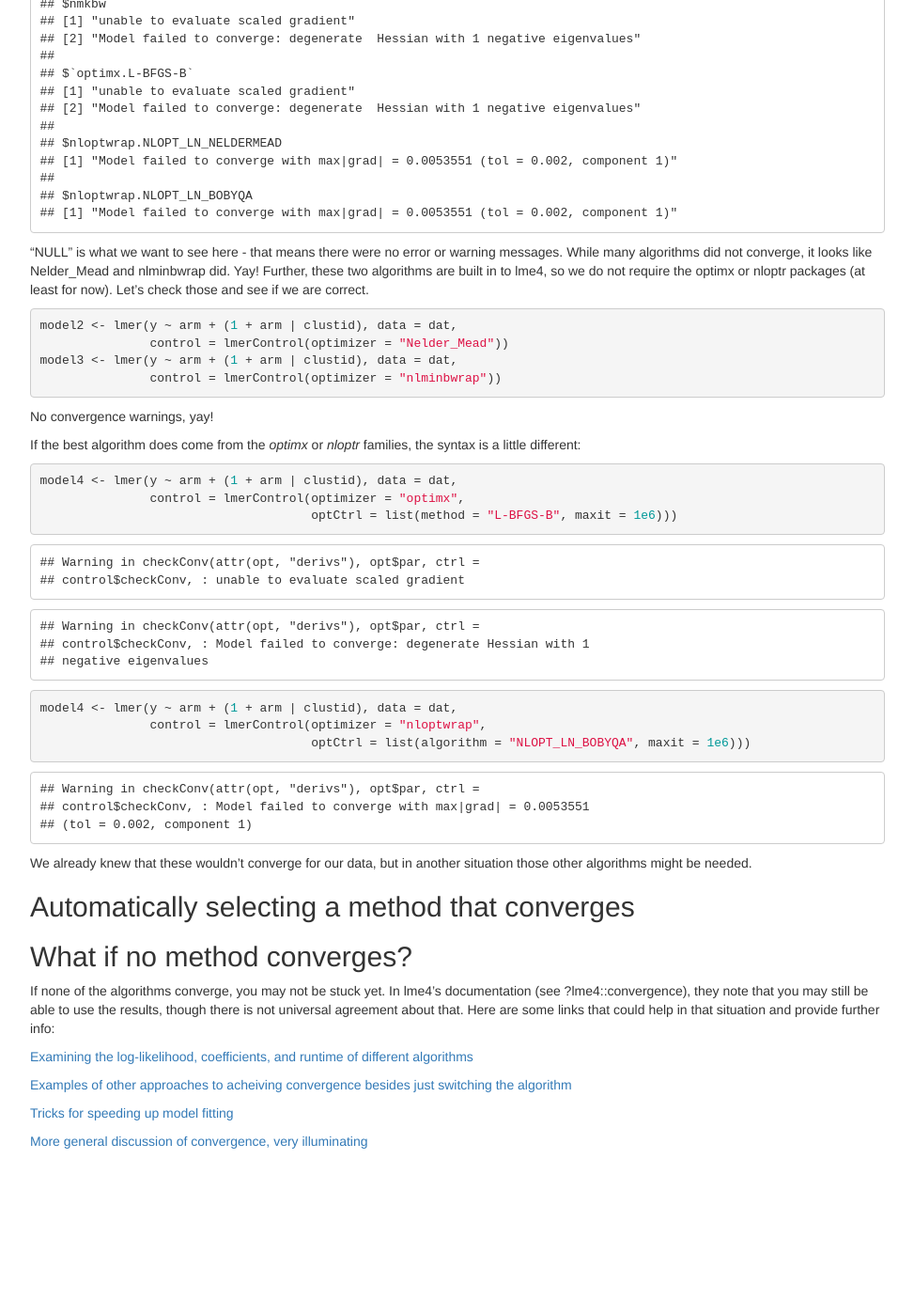
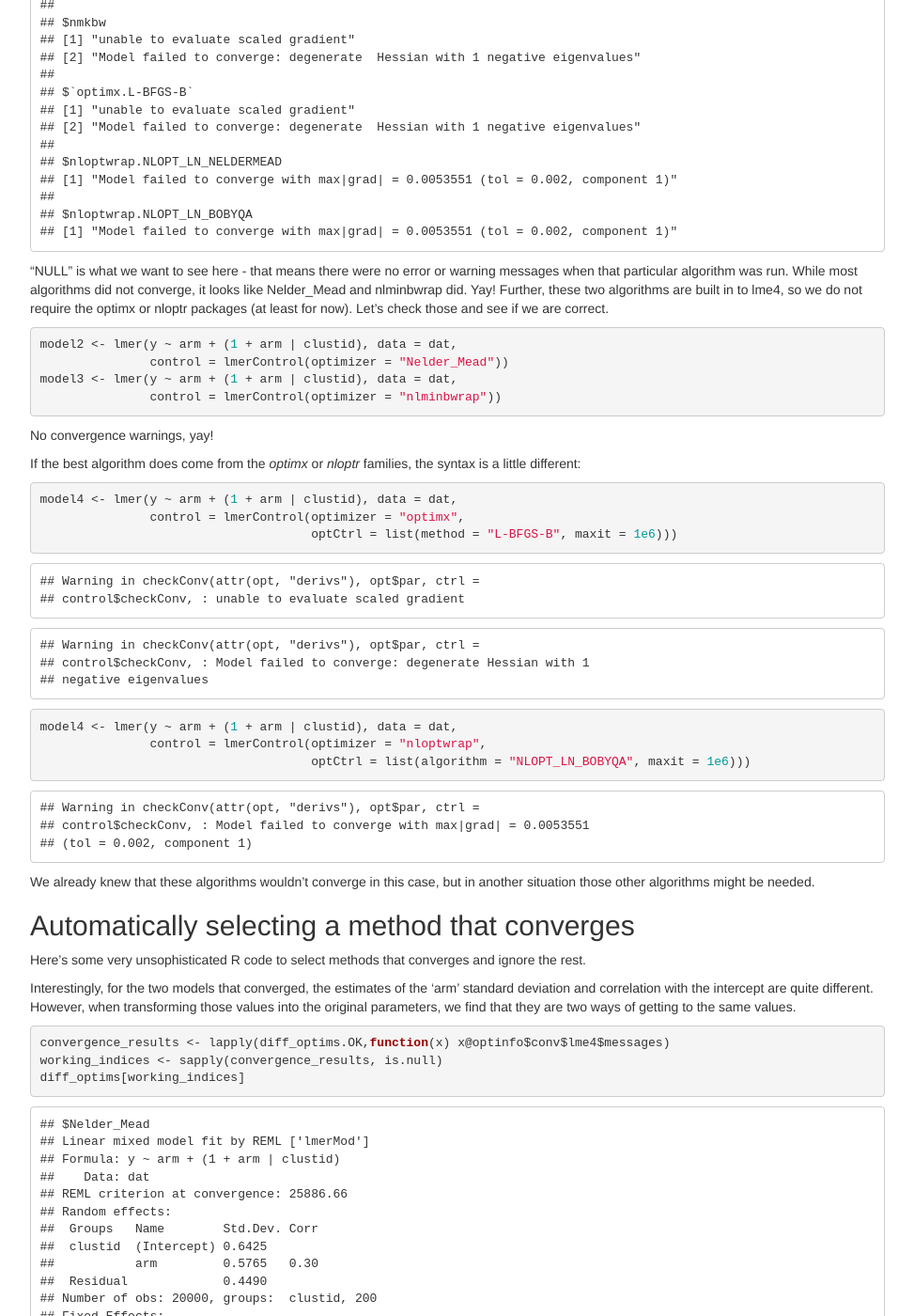
Before and after one commit to joshua-nugent/joshua-nugent.github.io, a Jekyll site: the page allFit/index.html, which Jekyll copies as it is, in a window 1280 px wide and 1400 px high, scrolled down 1615 px. Shown: the whole window at 94% size, without its empty margins (153-1126 px from the left). Built offline with Jekyll 4.4.1, drawn with Linux system fonts in a browser that asks for light colours; formulas are drawn with MathJax 3; before the commit the page ends 2849 px from its top, so only the background shows below that; some of the changed text lies outside the part shown.

Commit message:
Final draft #1

```diff
--- a/allFit/index.html
+++ b/allFit/index.html
@@ -9,7 +9,7 @@
 <meta name="generator" content="pandoc" />
 
 
-<meta name="author" content="Josh Nugent" />
+<meta name="author" content="Josh Nugent - jnugent@umass.edu" />
 
 
 <title>Using allFit() with (g)lmer</title>
@@ -375,7 +375,7 @@ $(document).ready(function () {
 
 
 <h1 class="title toc-ignore">Using allFit() with (g)lmer</h1>
-<h4 class="author">Josh Nugent</h4>
+<h4 class="author">Josh Nugent - <a href="mailto:jnugent@umass.edu" class="email">jnugent@umass.edu</a></h4>
 
 </div>
 
@@ -411,9 +411,9 @@ library(optimx)</code></pre>
 set.seed(2)
 dat &lt;- sim(nsub = 100, nclust = 100, sigma_residual2 = .2,  sig_b2 = c(.3, 1), betas = c(0,1))</code></pre>
 </div>
-<div id="no-convergence-with-default-settings" class="section level2">
-<h2>No convergence with default settings</h2>
-<p>With our data in hand, let’s fit a model that allows for different cluster-level variances in the two arms. We get a convergence error.</p>
+<div id="convergence-fails-with-default-settings" class="section level2">
+<h2>Convergence fails with default settings</h2>
+<p>With our data in hand, let’s fit a model that allows for different cluster-level variances in the two arms. We get a convergence error. Not surprising given the purpose of this vignette.</p>
 <pre class="r"><code>model &lt;- lmer(y ~ arm + (1 + arm | clustid), data = dat)</code></pre>
 <pre><code>## Warning in checkConv(attr(opt, &quot;derivs&quot;), opt$par, ctrl =
 ## control$checkConv, : Model failed to converge with max|grad| = 0.0053551
@@ -451,7 +451,7 @@ lapply(diff_optims.OK,function(x) x@optinfo$conv$lme4$messages)</code></pre>
 ##
 ## $nloptwrap.NLOPT_LN_BOBYQA
 ## [1] &quot;Model failed to converge with max|grad| = 0.0053551 (tol = 0.002, component 1)&quot;</code></pre>
-<p>“NULL” is what we want to see here - that means there were no error or warning messages. While many algorithms did not converge, it looks like Nelder_Mead and nlminbwrap did. Yay! Further, these two algorithms are built in to lme4, so we do not require the optimx or nloptr packages (at least for now). Let’s check those and see if we are correct.</p>
+<p>“NULL” is what we want to see here - that means there were no error or warning messages when that particular algorithm was run. While most algorithms did not converge, it looks like Nelder_Mead and nlminbwrap did. Yay! Further, these two algorithms are built in to lme4, so we do not require the optimx or nloptr packages (at least for now). Let’s check those and see if we are correct.</p>
 <pre class="r"><code>model2 &lt;- lmer(y ~ arm + (1 + arm | clustid), data = dat,
                control = lmerControl(optimizer = &quot;Nelder_Mead&quot;))
 model3 &lt;- lmer(y ~ arm + (1 + arm | clustid), data = dat,
@@ -472,10 +472,66 @@ model3 &lt;- lmer(y ~ arm + (1 + arm | clustid), data = dat,
 <pre><code>## Warning in checkConv(attr(opt, &quot;derivs&quot;), opt$par, ctrl =
 ## control$checkConv, : Model failed to converge with max|grad| = 0.0053551
 ## (tol = 0.002, component 1)</code></pre>
-<p>We already knew that these wouldn’t converge for our data, but in another situation those other algorithms might be needed.</p>
+<p>We already knew that these algorithms wouldn’t converge in this case, but in another situation those other algorithms might be needed.</p>
 </div>
 <div id="automatically-selecting-a-method-that-converges" class="section level2">
 <h2>Automatically selecting a method that converges</h2>
+<p>Here’s some very unsophisticated R code to select methods that converges and ignore the rest.</p>
+<p>Interestingly, for the two models that converged, the estimates of the ‘arm’ standard deviation and correlation with the intercept are quite different. However, when transforming those values into the original parameters, we find that they are two ways of getting to the same values.</p>
+<pre class="r"><code>convergence_results &lt;- lapply(diff_optims.OK,function(x) x@optinfo$conv$lme4$messages)
+working_indices &lt;- sapply(convergence_results, is.null)
+diff_optims[working_indices]</code></pre>
+<pre><code>## $Nelder_Mead
+## Linear mixed model fit by REML ['lmerMod']
+## Formula: y ~ arm + (1 + arm | clustid)
+##    Data: dat
+## REML criterion at convergence: 25886.66
+## Random effects:
+##  Groups   Name        Std.Dev. Corr
+##  clustid  (Intercept) 0.6425
+##           arm         0.5765   0.30
+##  Residual             0.4490
+## Number of obs: 20000, groups:  clustid, 200
+## Fixed Effects:
+## (Intercept)          arm
+##    -0.01099      1.03935
+##
+## $nlminbwrap
+## Linear mixed model fit by REML ['lmerMod']
+## Formula: y ~ arm + (1 + arm | clustid)
+##    Data: dat
+## REML criterion at convergence: 25886.66
+## Random effects:
+##  Groups   Name        Std.Dev. Corr
+##  clustid  (Intercept) 0.6425
+##           arm         0.8273   -0.12
+##  Residual             0.4490
+## Number of obs: 20000, groups:  clustid, 200
+## Fixed Effects:
+## (Intercept)          arm
+##    -0.01099      1.03935</code></pre>
+<pre class="r"><code>n_m_model &lt;- diff_optims[working_indices][[1]]
+nlminb_model &lt;- diff_optims[working_indices][[2]]
+
+# Extract parameters to check
+sig_b2_n_m &lt;- vector(length = 2)
+random_effects_n_m &lt;- as.data.frame(VarCorr(n_m_model)$clustid)
+corrmatrix_n_m &lt;- as.data.frame(VarCorr(n_m_model))$sdcor
+sig_b2_n_m[1] &lt;- random_effects_n_m[1,1]
+sig_b2_n_m[2] &lt;- random_effects_n_m[1,1] + random_effects_n_m[2,2] +
+  2*sqrt(random_effects_n_m[1,1])*sqrt(random_effects_n_m[2,2])*corrmatrix_n_m[3]
+
+sig_b2_nlmin &lt;- vector(length = 2)
+random_effects_nlmin &lt;- as.data.frame(VarCorr(nlminb_model)$clustid)
+corrmatrix_nlmin &lt;- as.data.frame(VarCorr(nlminb_model))$sdcor
+sig_b2_nlmin[1] &lt;- random_effects_nlmin[1,1]
+sig_b2_nlmin[2] &lt;- random_effects_nlmin[1,1] + random_effects_nlmin[2,2] +
+  2*sqrt(random_effects_nlmin[1,1])*sqrt(random_effects_nlmin[2,2])*corrmatrix_nlmin[3]
+
+sig_b2_n_m</code></pre>
+<pre><code>## [1] 0.4128517 0.9701112</code></pre>
+<pre class="r"><code>sig_b2_nlmin</code></pre>
+<pre><code>## [1] 0.4128502 0.9701111</code></pre>
 </div>
 <div id="what-if-no-method-converges" class="section level2">
 <h2>What if no method converges?</h2>
```
